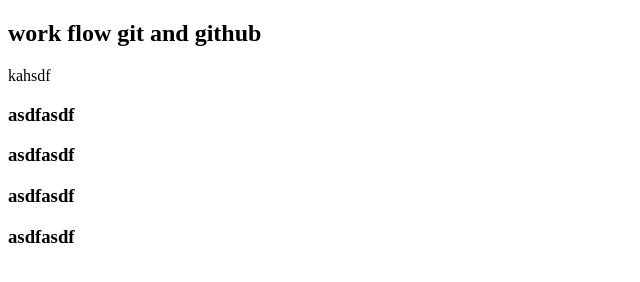
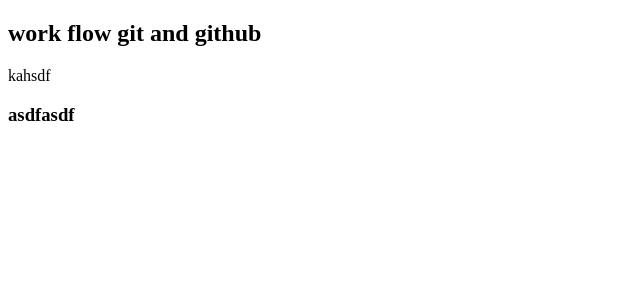
Before and after one commit to Muhammadjasim1122/devops, a plain HTML site: page index.html in a window 1280 px wide. Shown: the whole page, without its empty margins (0-640 px from the left). Drawn offline with Linux system fonts and the light colour scheme.

Commit message:
Revert "revert commond"
This reverts commit 02fc2a08d4da17b41944097089dbbeed77ffc461.

```diff
--- a/index.html
+++ b/index.html
@@ -9,12 +9,5 @@
     <h2>work flow git and github</h2>
     <head>kahsdf</head>
     <h3>asdfasdf</h3>
-        <h3>asdfasdf</h3>
-
-            <h3>asdfasdf</h3>
-
-                <h3>asdfasdf</h3>
-
-
 </body>
 </html>
```
